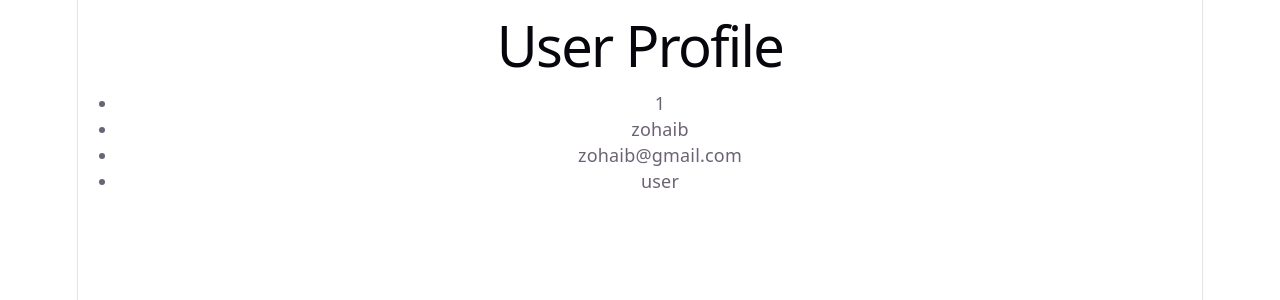
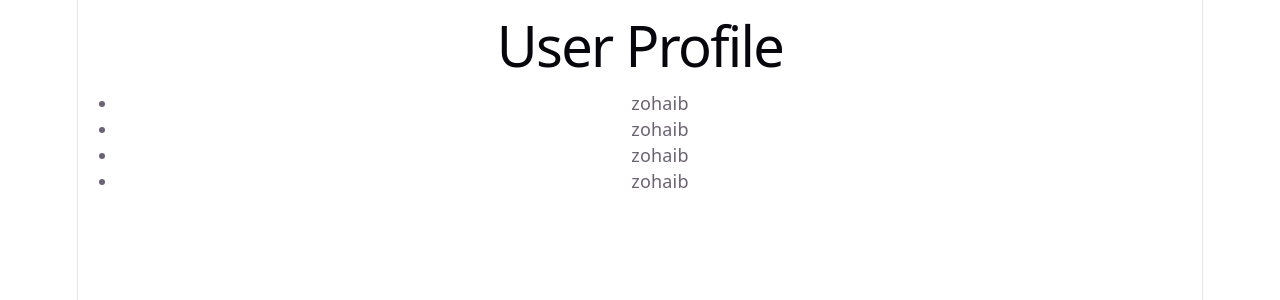
Before and after one commit to Muhammad-Zohaib-42/react-monster-master-class, a React (Vite) app in the folder typescript/: page / in a window 1280 px wide. Shown: the top 300 px of the page. Built offline with nearby package versions, Linux system fonts and the light colour scheme.

Commit message:
learn handle complex types in ts

```diff
--- a/typescript/src/components/UserProfile.tsx
+++ b/typescript/src/components/UserProfile.tsx
@@ -20,7 +20,7 @@ const UserProfile = () => {
         <h1>User Profile</h1>
         <ul>
             {
-                Object.keys(profileData).map((key) => <li key={profileData[key]}>{profileData[key]}</li>)
+                Object.keys(profileData).map(() => <li>{profileData.username}</li>)
             }
         </ul>
     </div>
```
